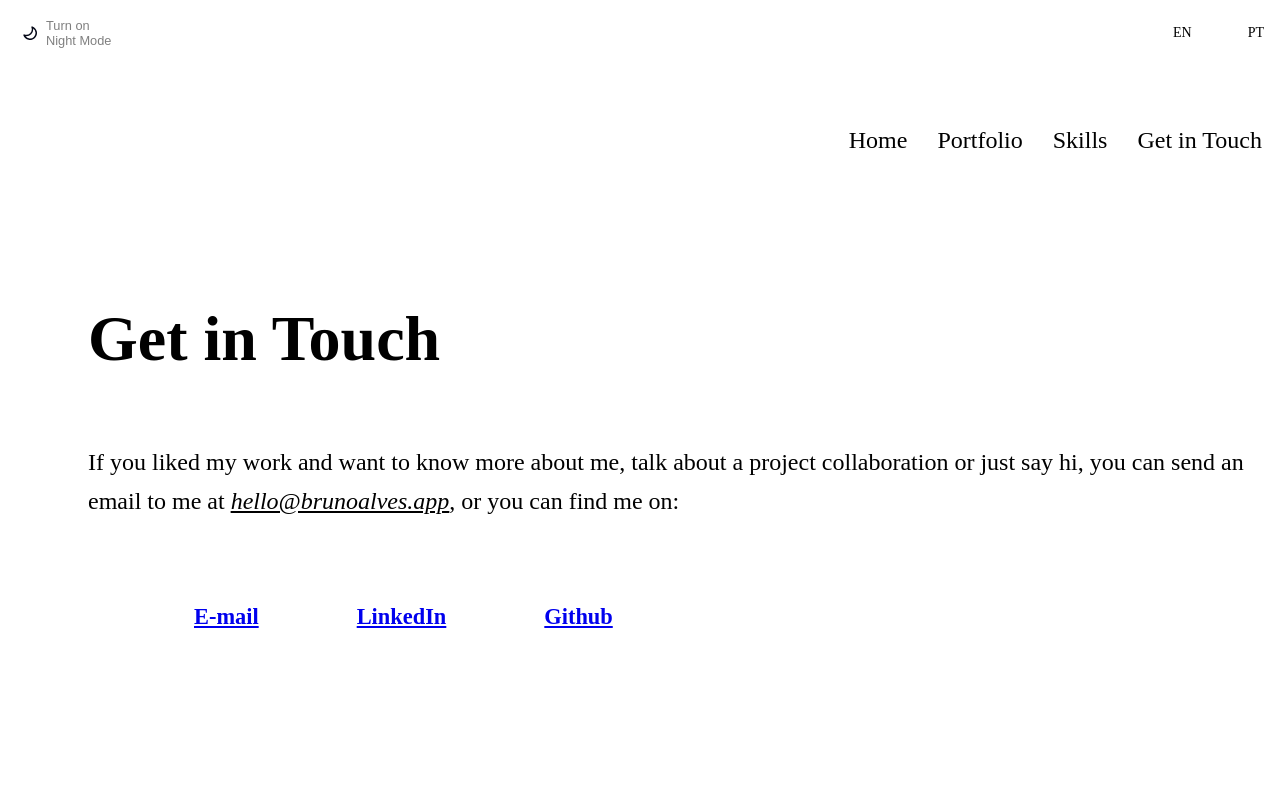
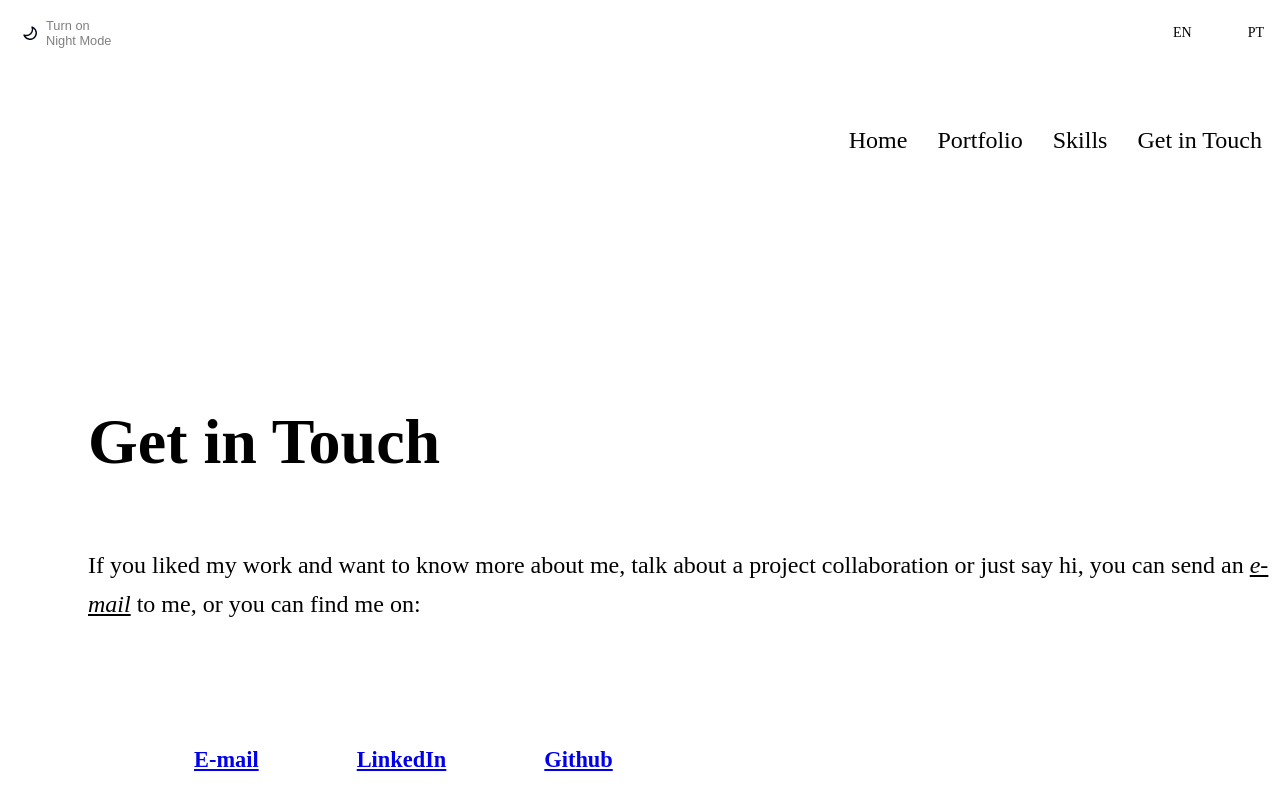
Before and after one commit to brunoalvs/brunoalves.app, a Next.js app: page /contact in a window 1280 px wide. Shown: the top 810 px of the page. Built offline with nearby package versions, Linux system fonts and the light colour scheme.

Commit message:
Ájustes na pagina de contacto

```diff
--- a/components/Atoms/Typography/Text.tsx
+++ b/components/Atoms/Typography/Text.tsx
@@ -7,13 +7,13 @@ const Container = styled.p`
   line-height: 160%;
 
   > a {
-    color: var(--primary-color);
+    color: var(--link-color);
     font-style: italic;
     transition: color 0.2s ease;
   }
 
   > a:hover {
-    color: var(--primary-color-hover);
+    color: var(--link-color-hover);
   }
 `
 
--- a/components/Molecules/ListSocial/styled.tsx
+++ b/components/Molecules/ListSocial/styled.tsx
@@ -2,14 +2,13 @@ import styled from "styled-components"
 
 export const List = styled.ul`
   display: grid;
-  grid-template-columns: repeat(3, max-content);
+  grid-template-columns: repeat(auto-fit, minmax(90px, max-content));
   gap: 2rem;
   list-style: none;
 `
 
 export const Item = styled.li`
   width: 100%;
-  border-radius: 50%;
 
   a {
     display: flex;
@@ -18,6 +17,7 @@ export const Item = styled.li`
     > svg {
       width: 50px;
       height: 50px;
+      transition: transform 0.2s ease-in-out;
       margin-right: 1rem;
 
       path {
@@ -30,5 +30,11 @@ export const Item = styled.li`
       font-weight: bold;
       color: var(--text-color);
     }
+
+    &:hover {
+      > svg {
+        transform: scale(1.1);
+      }
+    }
   }
 `
--- a/pages/contact.tsx
+++ b/pages/contact.tsx
@@ -17,9 +17,9 @@ const Contact: NextPage = () => {
         <HeadingTitle>Entre em Contato</HeadingTitle>
         <Text>
           Se você gostou do meu trabalho e quer saber mais sobre mim, conversar
-          sobre uma colaboração em projetos ou apenas dizer um olá, você pode
-          entrar em contato comigo através do e-mail{" "}
-          <a href="mailto:hello@brunoalves.app">hello@brunoalves.app</a>.
+          sobre uma colaboração em projetos ou apenas dizer um olá, você pode me
+          enviar um <a href="mailto:hello@brunoalves.app">e-mail</a> ou me
+          chamar no :
         </Text>
         <ListSocial />
       </Container>
@@ -31,9 +31,9 @@ const Contact: NextPage = () => {
       <HeadingTitle>Get in Touch</HeadingTitle>
       <Text>
         If you liked my work and want to know more about me, talk about a
-        project collaboration or just say hi, you can send an email to me at{" "}
-        <a href="mailto:hello@brunoalves.app">hello@brunoalves.app</a>, or you
-        can find me on:
+        project collaboration or just say hi, you can send an{" "}
+        <a href="mailto:hello@brunoalves.app">e-mail</a> to me, or you can find
+        me on:
       </Text>
       <ListSocial />
     </Container>
--- a/styles/global.tsx
+++ b/styles/global.tsx
@@ -45,7 +45,7 @@ export const GlobalStyle = createGlobalStyle`
   }
 
   a {
-    color: var(--primary-color);
+    color: var(--secondary-color);
   }
 
 
@@ -57,6 +57,9 @@ export const GlobalStyle = createGlobalStyle`
     --primary-color: #8368EE;
     --primary-color-hover: #a287f8;
     --secondary-color:  #68EEB6;
+    --secondary-color-hover: #7cf8a2;
+    --link-color: #7cf8a2;
+    --link-color-hover: #35C789;
     --input-language-bg: #35C789;
     --input-language-dot: #fff;
   }
@@ -69,6 +72,9 @@ export const GlobalStyle = createGlobalStyle`
     --primary-color: #6A4CCE;
     --primary-color-hover: #8368EE;
     --secondary-color:  #35C789;
+    --secondary-color-hover: #68EEB6;
+    --link-color: #6A4CCE;
+    --link-color-hover: #4f399b;
     --input-language-bg: #A3A9C2;
     --input-language-dot: #DDE0EA;
   }
@@ -88,13 +94,13 @@ export const GlobalStyle = createGlobalStyle`
     }
 
     > a {
-      color: var(--primary-color);
+      color: var(--link-color);
       font-style: italic;
       transition: color 0.2s ease;
     }
 
     > a:hover {
-      color: var(--primary-color-hover);
+      color: var(--link-color-hover);
     }
 
     @media (min-width: 768px) {
--- a/styles/page.contact.tsx
+++ b/styles/page.contact.tsx
@@ -2,16 +2,23 @@ import styled from "styled-components"
 
 export const Container = styled.div`
   width: 100%;
-  height: 100%;
-  display: grid;
-  gap: 1.5rem;
-  align-items: center;
+  display: flex;
+  flex-direction: column;
+  justify-content: center;
 
   > h1 {
     margin-bottom: 1rem;
   }
 
+  > p {
+    margin-bottom: 2rem;
+  }
+
   @media (min-width: 768px) {
     gap: 2rem;
+
+    > p {
+      margin-bottom: 4rem;
+    }
   }
 `
```
Also changed, not shown: components/Molecules/Avatar/styled.tsx (+14 -1 lines).
